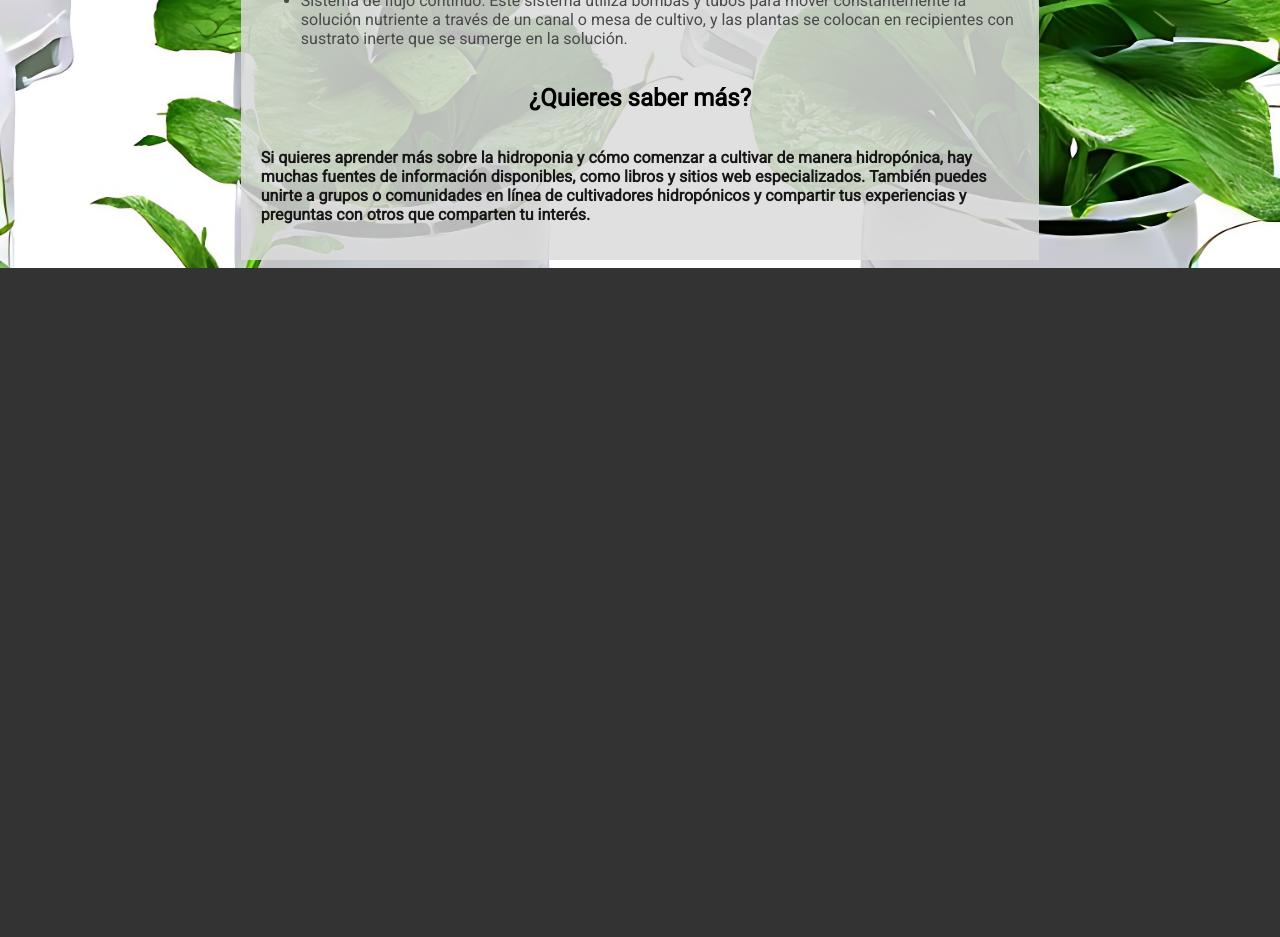
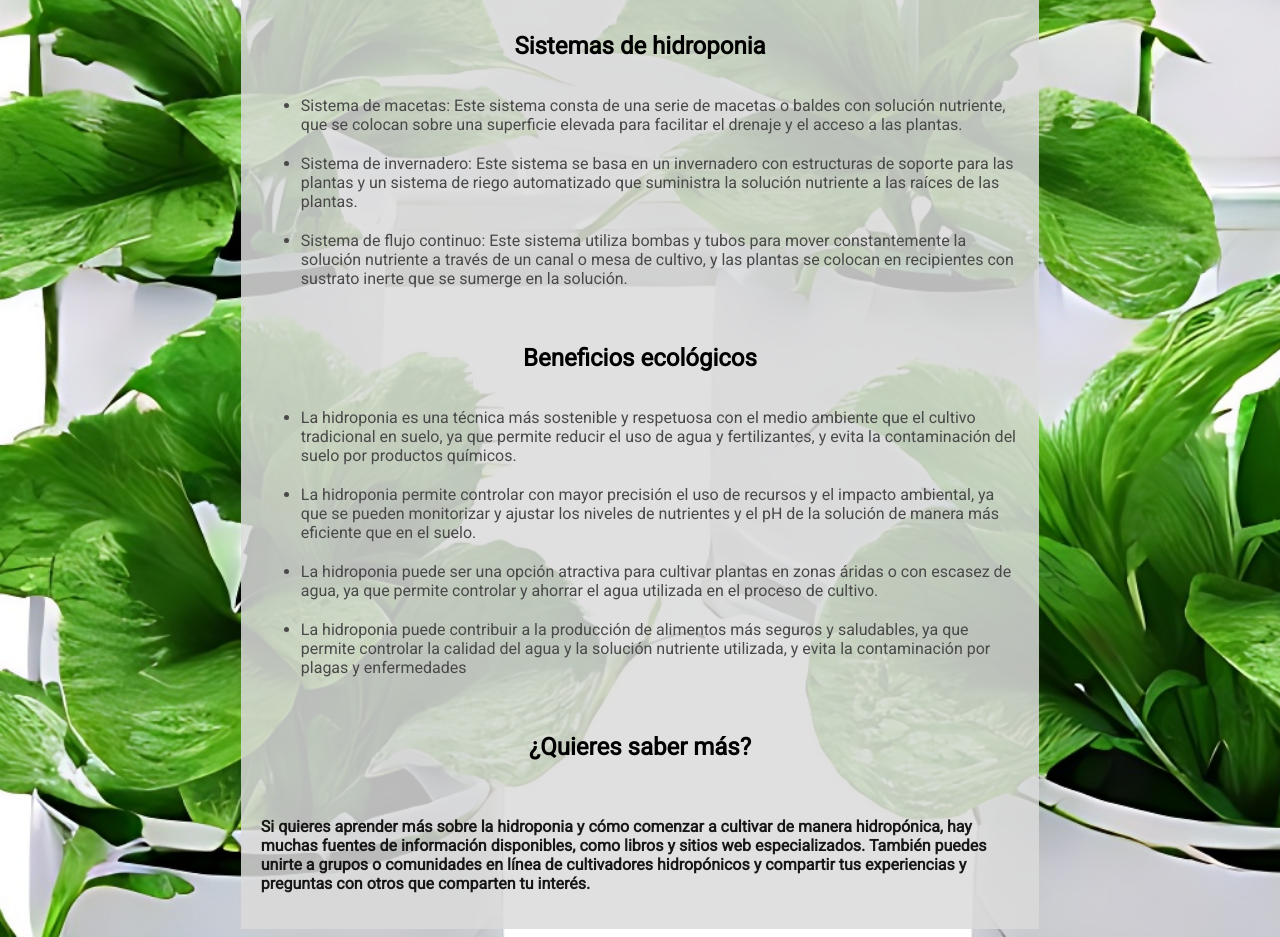
Before and after one commit to matiasether/Pruebas-en-Terminal-Git, a plain HTML site: page index.html in a window 1280 px wide. Shown: the part 991-1928 px from the top of the page. Before the commit the page ends 1259 px from the top, so only its background shows below. Drawn offline with Linux system fonts and the light colour scheme.

Commit message:
Agregado nuevo articulo hablando sobre los beneficios ecologicos y se agrego un padding a los <li>

```diff
--- a/index.html
+++ b/index.html
@@ -30,7 +30,13 @@
         <li class="items">Sistema de macetas: Este sistema consta de una serie de macetas o baldes con solución nutriente, que se colocan sobre una superficie elevada para facilitar el drenaje y el acceso a las plantas.</li>
         <li class="items">Sistema de invernadero: Este sistema se basa en un invernadero con estructuras de soporte para las plantas y un sistema de riego automatizado que suministra la solución nutriente a las raíces de las plantas.</li>
         <li class="items">Sistema de flujo continuo: Este sistema utiliza bombas y tubos para mover constantemente la solución nutriente a través de un canal o mesa de cultivo, y las plantas se colocan en recipientes con sustrato inerte que se sumerge en la solución.</li>
-
+      </ul>
+      <h2>Beneficios ecológicos</h2>
+      <ul>
+        <li class="items">La hidroponia es una técnica más sostenible y respetuosa con el medio ambiente que el cultivo tradicional en suelo, ya que permite reducir el uso de agua y fertilizantes, y evita la contaminación del suelo por productos químicos.</li>
+        <li class="items">La hidroponia permite controlar con mayor precisión el uso de recursos y el impacto ambiental, ya que se pueden monitorizar y ajustar los niveles de nutrientes y el pH de la solución de manera más eficiente que en el suelo.</li>
+        <li class="items">La hidroponia puede ser una opción atractiva para cultivar plantas en zonas áridas o con escasez de agua, ya que permite controlar y ahorrar el agua utilizada en el proceso de cultivo.</li>
+        <li class="items">La hidroponia puede contribuir a la producción de alimentos más seguros y saludables, ya que permite controlar la calidad del agua y la solución nutriente utilizada, y evita la contaminación por plagas y enfermedades</li>
       </ul>
         <h2 class="titulo-h2">¿Quieres saber más?</h2>
         <p class="parrafo">Si quieres aprender más sobre la hidroponia y cómo comenzar a cultivar de manera hidropónica, hay muchas fuentes de información disponibles,
--- a/style.css
+++ b/style.css
@@ -34,8 +34,10 @@ body {
   .parrafo{
     color: rgb(24, 23, 23);
     font-weight: 700;
+    padding-top: 20px;
   }
   .items{
     color: rgb(73, 73, 73);
     font-weight: 500;
+    padding-bottom: 20px;
   }
```
